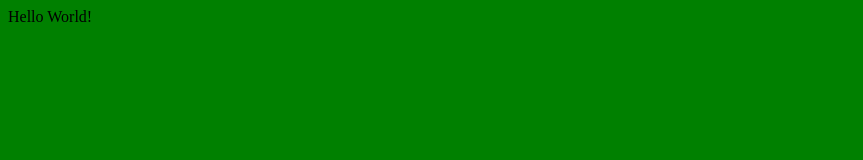
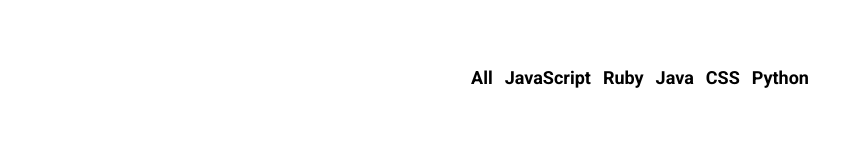
Before and after one commit to marykasp/github-battle-react, a React app: page / in a window 1280 px wide. Shown: the whole page, without its empty margins (0-863 px from the left). Built offline with nearby package versions, Linux system fonts and the light colour scheme.

Commit message:
Add Popular nav component, basic styles

```diff
--- /dev/null
+++ b/app/components/Popular.js
@@ -0,0 +1,20 @@
+import React from "react"
+
+class Popular extends React.Component {
+  render() {
+    const languages = ['All', "JavaScript", "Ruby", "Java", "CSS", "Python"]
+    return (
+      <ul className="flex-center">
+        {languages.map(language => (
+          <li key={language}>
+            <button className="btn-clear nav-link">
+              {language}
+            </button>
+          </li>
+        ))}
+      </ul>
+    )
+  }
+}
+
+export default Popular
--- a/app/index.css
+++ b/app/index.css
@@ -1,3 +1,46 @@
+@import url('https://fonts.googleapis.com/css2?family=Roboto:wght@100;300;400;500;700&display=swap');
+
+html, body, #app {
+  margin: 0;
+  height: 100%;
+  width: 100%;
+}
+
 body {
-  background: green;
+  font-family: "Roboto", sans-serif;
 }
+
+
+ul {
+  padding: 0;
+}
+
+li {
+  list-style-type: none;
+}
+
+.container {
+  max-width: 1200px;
+  margin: 0 auto;
+  padding: 50px;
+}
+
+.flex-center {
+  display: flex;
+  align-items: center;
+  justify-content: center;
+}
+
+.btn-clear {
+  border: none;
+  background: transparent;
+  cursor: pointer;
+}
+
+.nav-link {
+  font-size: 18px;
+  font-weight: bold;
+  text-decoration: none;
+  color: inherit;
+  font-family: 'Roboto', sans-serif;
+}
--- a/app/index.js
+++ b/app/index.js
@@ -1,5 +1,6 @@
 import React from 'react'
 import ReactDOM from 'react-dom'
+import Popular from './components/Popular'
 import "./index.css"
 
 // React Component - manages own state, lifecycle methods, renders/returns a React Element (JSX describes what UI looks like)
@@ -7,8 +8,8 @@
   render() {
     // JSX - syntax extension of JS
     return (
-      <div>
-        Hello World!
+      <div className="container">
+       <Popular />
       </div>
     )
   }
```
